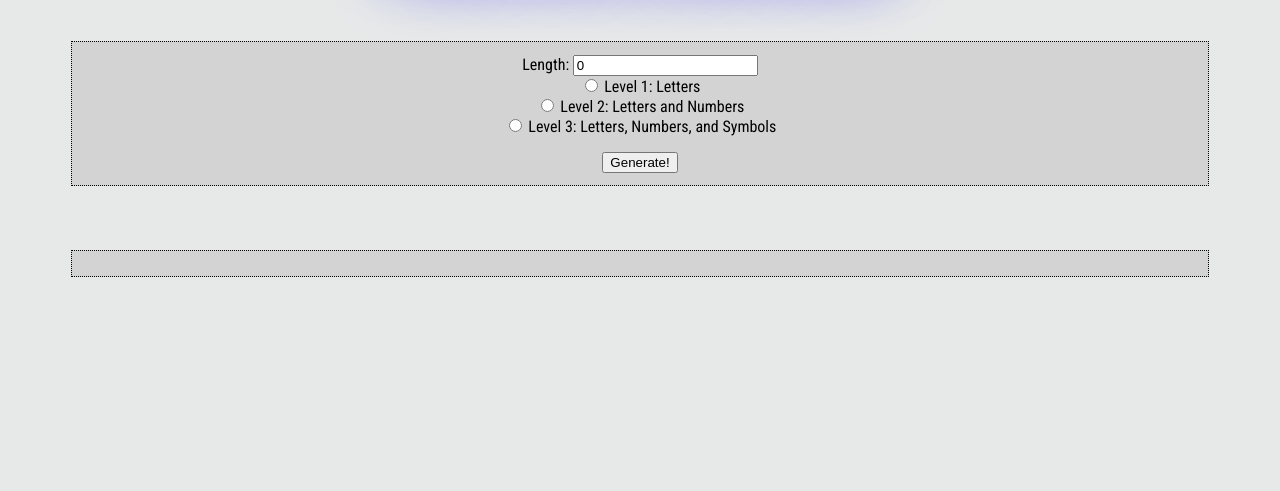
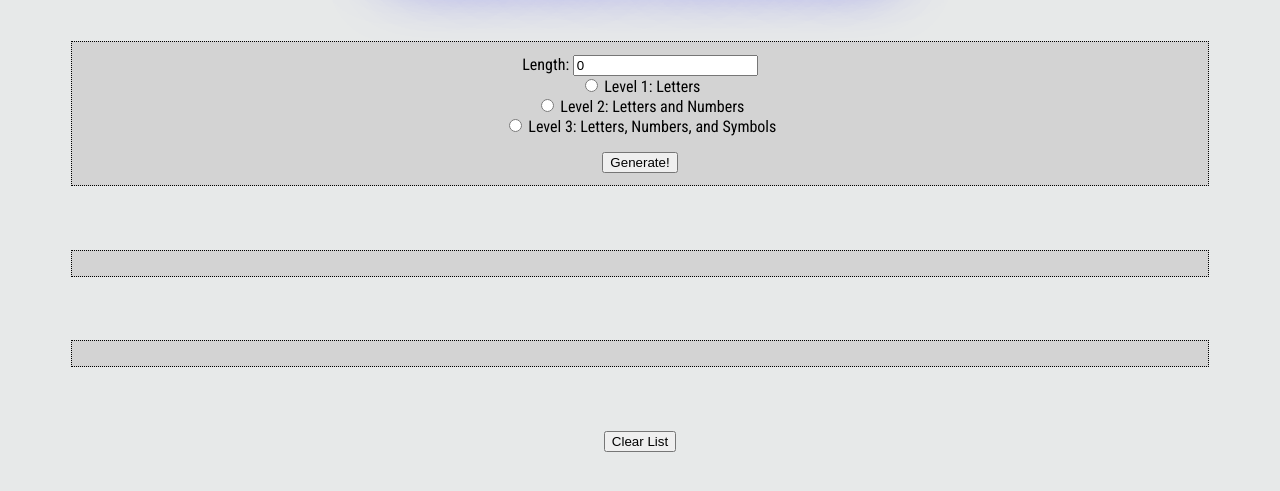
Before and after one commit to nmprogramming/nmprogramming.github.io, a plain HTML site: page index.html in a window 1280 px wide. Shown: the part 105-596 px from the top of the page. Drawn offline with Linux system fonts and the light colour scheme.

Commit message:
Update index.html

```diff
--- a/index.html
+++ b/index.html
@@ -46,6 +46,19 @@
         background-color: lightgray;
       }
 
+      ul {
+        margin: 5%;
+        padding: 1%;
+
+        font-weight: bold;
+        font-size: 2.4vw;
+        border-color: black;
+        border-width: 1px;
+        border-style: dotted;
+        list-style-type:none;
+
+        background-color: lightgray;
+
       </style>
   </head>
 
@@ -67,6 +80,12 @@
     <p id="result">
 
     </p>
+
+      <ul id="previous">
+
+      </ul>
+
+      <button onClick="onClearPrevious()">Clear List</button>
 
     <script src="main.js"></script>
   </body>
```
